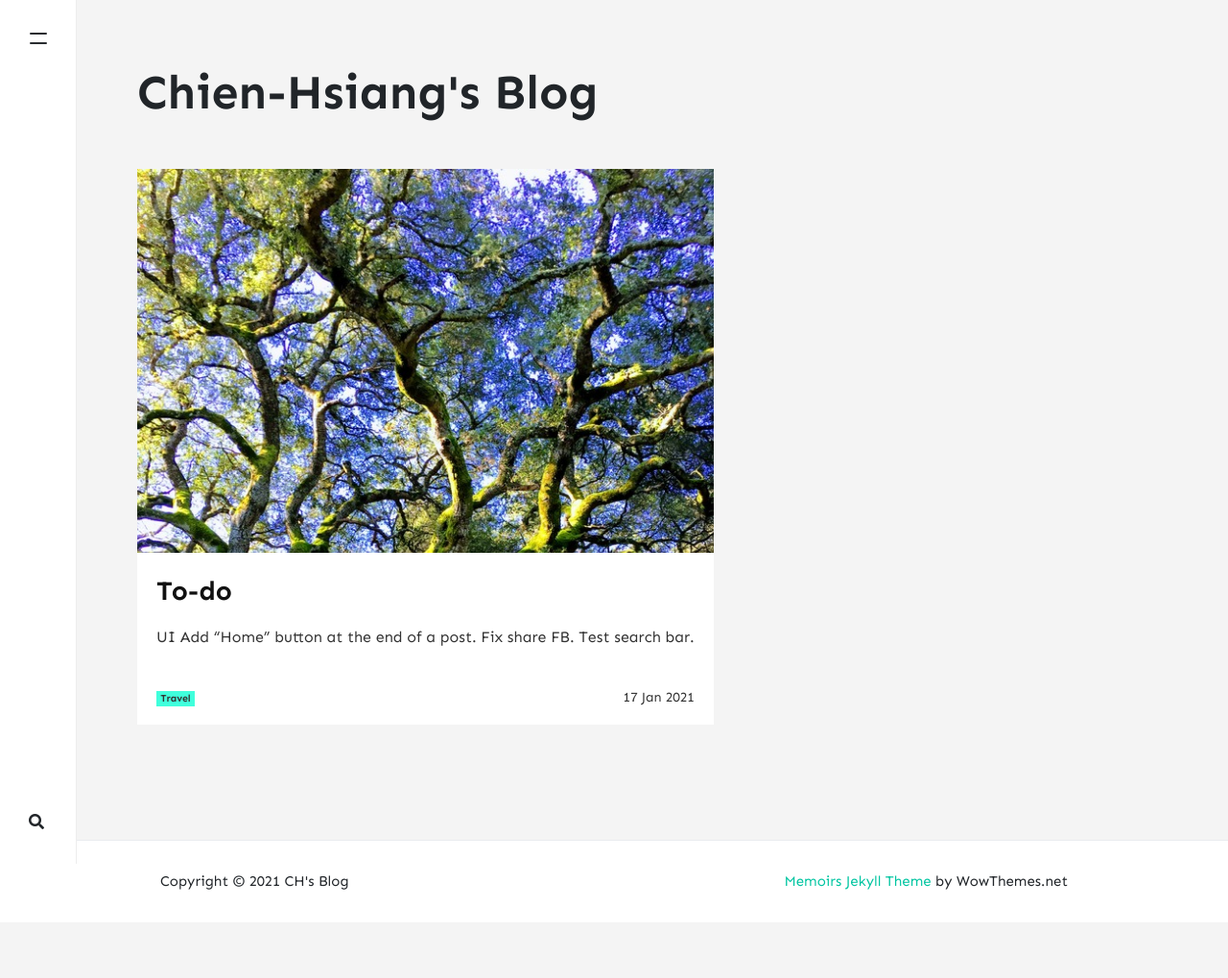
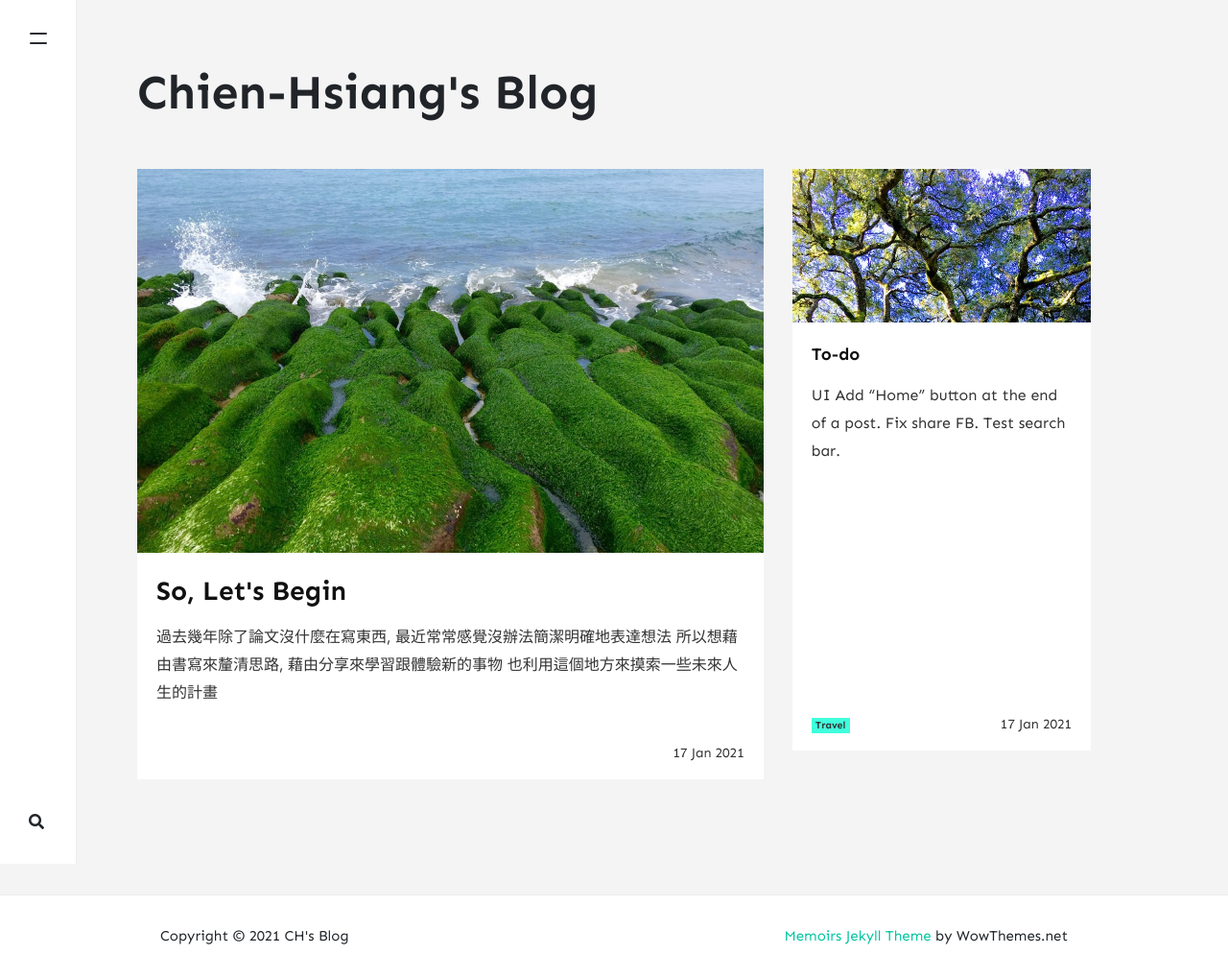
Before and after one commit to chienhsiang/chienhsiang.github.io, a Jekyll site: the page built from index.html, in a window 1280 px wide. Shown: the whole page at 96% size. Built offline with Jekyll 4.4.1, drawn with Linux system fonts in a browser that asks for light colours; nearby versions of some CDN libraries; the list of posts is cut into pages by our own code; comment, search, counter and statistics services are not loaded; before the commit the page ends 961 px from its top, so only the background shows below that.

Commit message:
Added intro

```diff
--- /dev/null
+++ b/_posts/2021-01-17-outline.md
@@ -0,0 +1,34 @@
+---
+layout: post
+title: So, Let's Begin
+image: assets/images/lao_mei.jpg
+date: 2021-01-17 22:50
+---
+
+過去幾年除了論文沒什麼在寫東西, 最近常常感覺沒辦法簡潔明確地表達想法
+所以想藉由書寫來釐清思路, 藉由分享來學習跟體驗新的事物
+也利用這個地方來摸索一些未來人生的計畫
+
+目前會先著重以下幾個方向:
+### The Home Project
+小時候最嚮往的生活是住在人數不多的小鎮, 有一塊小農田
+三不五時就去爬山或海邊散步, 偶爾拎著釣竿到河邊或湖上待一下午
+在美國住了幾個大城市後, 接下來想探索哪裡是小時候夢想的家
+
+### 想像的旅行
+有太多的地方想去, 但目前哪都不能去
+那試著想像, 如果我人在...
+
+### 書跟音樂的分享
+疫情以及在家工作的緣故, 有更多的時間看書聽音樂
+但書看完了, 卻鮮少留段時間好好思考
+音樂往往也只扮演個背景角色
+希望能在這裡為它們留個位置
+
+### 機器學習
+碩班時有幸遇到好老師, 帶我一窺統計的世界
+回頭看, 統計真的是我在求學做研究的路上最重要的資產
+讓我在博班時有基礎去了解機器學習
+
+現在, 機器學習, 尤其是深度學習, 已變成我研究中不可或缺的一部分
+想藉由分享來讓自己對這領域有更深的認識
--- a/assets/css/theme.scss
+++ b/assets/css/theme.scss
@@ -317,9 +317,9 @@ img, img:hover {
     }
 
     .blog-grid-item:nth-child(2), .blog-grid-item:nth-child(3) {
-        .card-text {
-            display:none;
-        }
+        // .card-text {
+        //     display:none;
+        // }
         .img-thumb {
             object-fit:cover;
             height:160px;
```
Also changed, not shown: _posts/2021-01-17-to-do.md (+4 -1 lines), assets/images/lao_mei.jpg (added).
